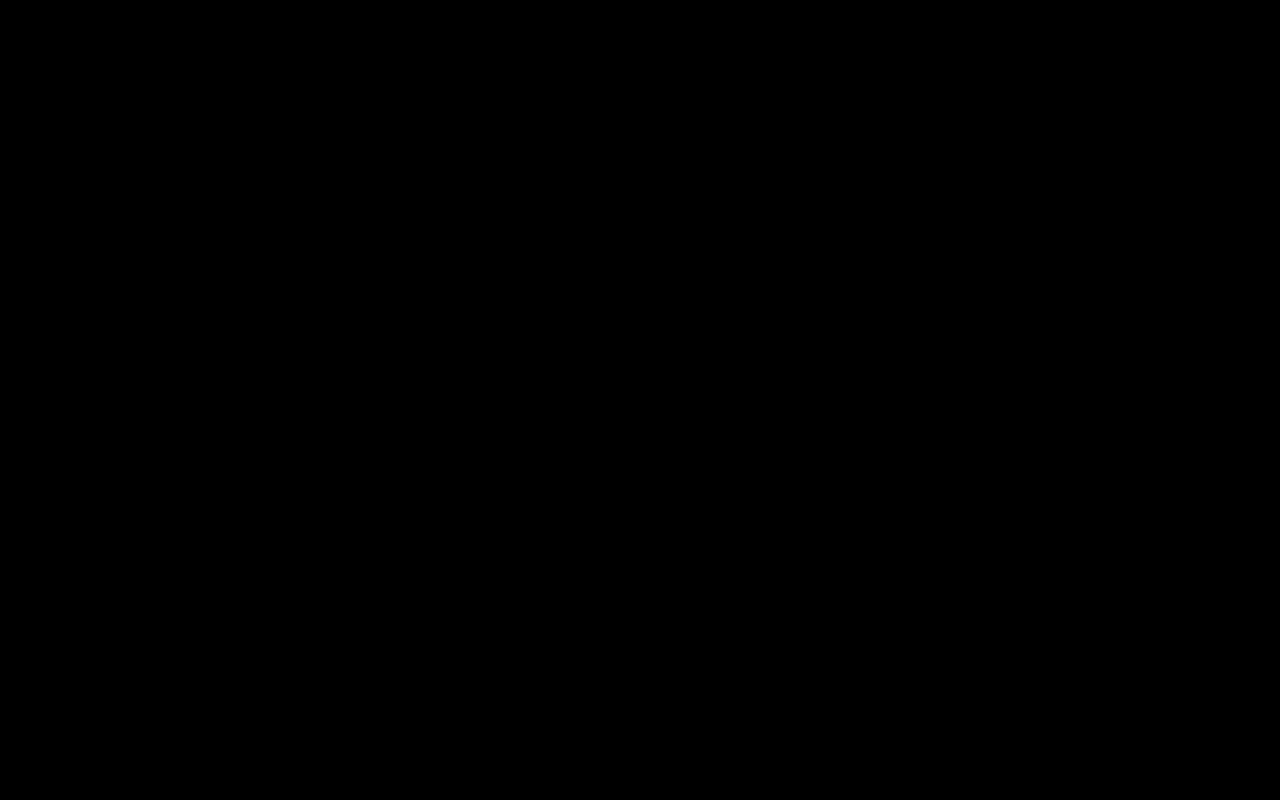
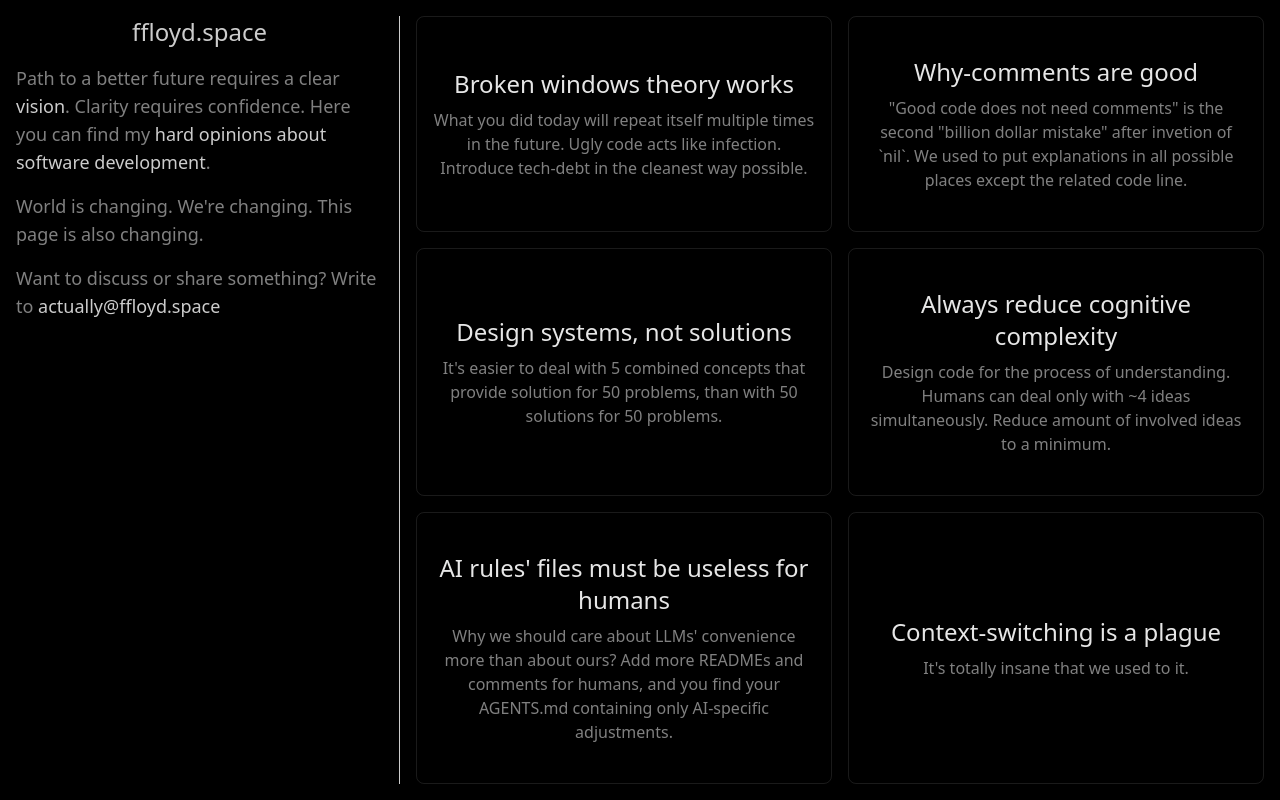
Before and after one commit to ffloyd/ffloyd.space, a SvelteKit app: page /vision in a window 1280 px wide. Before the commit this address had no page. Built offline with nearby package versions, Linux system fonts and the light colour scheme.

Commit message:
feat: add vision page

```diff
--- a/src/app.html
+++ b/src/app.html
@@ -1,6 +1,5 @@
 <!doctype html>
 <html lang="en">
-
   <head>
     <meta charset="utf-8" />
     <meta name="viewport" content="width=device-width, initial-scale=1" />
@@ -10,5 +9,4 @@
   <body data-sveltekit-preload-data="hover">
     <div style="display: contents">%sveltekit.body%</div>
   </body>
-
 </html>
--- /dev/null
+++ b/src/lib/components/Link.svelte
@@ -0,0 +1,22 @@
+<script lang="ts">
+  import type { HTMLAnchorAttributes } from 'svelte/elements';
+
+  type Props = HTMLAnchorAttributes & {
+    main?: boolean;
+  };
+
+  const { class: className, main = false, children, ...rest }: Props = $props();
+</script>
+
+<a
+  {...rest}
+  class={[
+    'transition-all duration-200',
+    main ? 'text-white/90' : 'text-white/80',
+    'hover:text-white hover:text-glow',
+    'active:text-white active:text-glow',
+    className
+  ]}
+>
+  {@render children?.()}
+</a>
--- a/src/routes/+page.svelte
+++ b/src/routes/+page.svelte
@@ -1,6 +1,7 @@
 <script lang="ts">
   import { resolve } from '$app/paths';
   import { settled, tick } from 'svelte';
+  import Link from '$lib/components/Link.svelte';
 
   type Link = Parameters<typeof resolve>[0];
 
@@ -28,18 +29,17 @@
 </script>
 
 {#snippet link(title: string, to: Link, index: number, topText: string)}
-  <a
+  <Link
     href={resolve(to)}
-    class="text-lg transition-all duration-200 {highlightedLinkIndex === index
-      ? 'text-white text-glow'
-      : 'text-white/90 hover:text-white hover:text-glow active:text-white active:text-glow'}"
+    main
+    class={['text-lg', highlightedLinkIndex === index && 'text-white! text-glow!']}
     onfocus={() => setTopText(topText)}
     onblur={() => clearTopText()}
     onmouseenter={() => setTopText(topText)}
     onmouseleave={() => clearTopText()}
   >
     {title}
-  </a>
+  </Link>
 {/snippet}
 
 {#snippet delimiter()}
@@ -47,7 +47,7 @@
 {/snippet}
 
 <div class="flex flex-col items-center justify-center w-dvw h-dvh">
-  <span class="text-white/50 pointer-coarse:hidden">&nbsp;{topText}&nbsp;</span>
+  <span class="pointer-coarse:hidden">&nbsp;{topText}&nbsp;</span>
 
   <!-- svelte-ignore a11y_click_events_have_key_events -->
   <!-- svelte-ignore a11y_no_noninteractive_element_interactions -->
@@ -67,6 +67,6 @@
     {@render delimiter()}
     {@render link('thoughts', '/', 2, 'I think a lot. I share at')}
     {@render delimiter()}
-    {@render link('vision', '/', 3, 'My path to future. Hard opinions at')}
+    {@render link('vision', '/vision', 3, 'My path to future. Hard opinions at')}
   </div>
 </div>
--- a/src/routes/layout.css
+++ b/src/routes/layout.css
@@ -16,6 +16,12 @@
   @apply text-shadow-[0_0_20px] text-shadow-white;
 }
 
-body {
-  background-color: black;
+@utility text-neutral {
+  @apply text-white/50;
 }
+
+@layer base {
+  body {
+    @apply bg-black text-neutral;
+  }
+}
--- /dev/null
+++ b/src/routes/vision/+page.svelte
@@ -0,0 +1,61 @@
+<script lang="ts">
+  import { resolve } from '$app/paths';
+  import Link from '$lib/components/Link.svelte';
+</script>
+
+<!-- 2 column layout on sm+ screens -->
+<div class="flex flex-col sm:flex-row p-4 gap-4 min-h-dvh">
+  <div
+    class="flex flex-1 flex-col gap-4 items-center sm:max-w-sm pr-4 pb-4 max-sm:border-b sm:border-r border-white/80"
+  >
+    <a href={resolve('/')} class="text-white/80 text-2xl hover:text-white">ffloyd.space</a>
+
+    <p class="text-lg text-left">
+      Path to a better future requires a clear <span class="text-white/80">vision</span>. Clarity
+      requires confidence. Here you can find my
+      <span class="text-white/80">hard opinions about software development</span>.
+    </p>
+
+    <p class="text-lg text-left">World is changing. We're changing. This page is also changing.</p>
+
+    <p class="text-lg text-left">
+      Want to discuss or share something? Write to <Link href="mailto:actually@ffloyd.space"
+        >actually@ffloyd.space</Link
+      >
+    </p>
+  </div>
+
+  <div class="flex-1 w-full grid grid-cols-1 lg:grid-cols-2 gap-4">
+    {#snippet card(title: string, catchPhrase?: string)}
+      <div class="flex flex-col items-center justify-center border border-white/10 rounded-lg p-4">
+        <Link main href={resolve('/vision')} class="text-center text-2xl">{title}</Link>
+
+        {#if catchPhrase}
+          <p class="text-center mt-2">{catchPhrase}</p>
+        {/if}
+      </div>
+    {/snippet}
+
+    {@render card(
+      'Broken windows theory works',
+      'What you did today will repeat itself multiple times in the future. Ugly code acts like infection. Introduce tech-debt in the cleanest way possible.'
+    )}
+    {@render card(
+      'Why-comments are good',
+      '"Good code does not need comments" is the second "billion dollar mistake" after invetion of `nil`. We used to put explanations in all possible places except the related code line.'
+    )}
+    {@render card(
+      'Design systems, not solutions',
+      "It's easier to deal with 5 combined concepts that provide solution for 50 problems, than with 50 solutions for 50 problems."
+    )}
+    {@render card(
+      'Always reduce cognitive complexity',
+      'Design code for the process of understanding. Humans can deal only with ~4 ideas simultaneously. Reduce amount of involved ideas to a minimum.'
+    )}
+    {@render card(
+      "AI rules' files must be useless for humans",
+      "Why we should care about LLMs' convenience more than about ours? Add more READMEs and comments for humans, and you find your AGENTS.md containing only AI-specific adjustments."
+    )}
+    {@render card('Context-switching is a plague', "It's totally insane that we used to it.")}
+  </div>
+</div>
```
Lines whose indentation alone changed are shown as unchanged.
